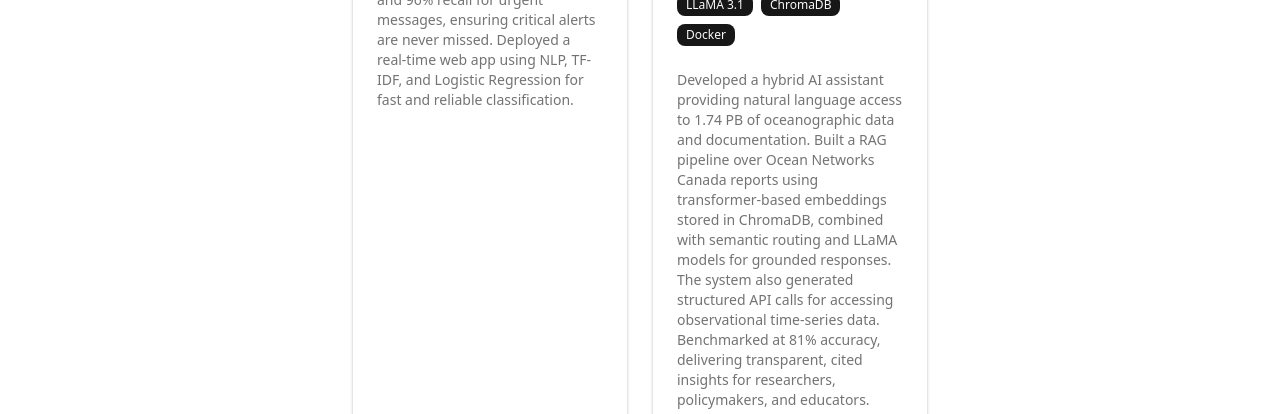
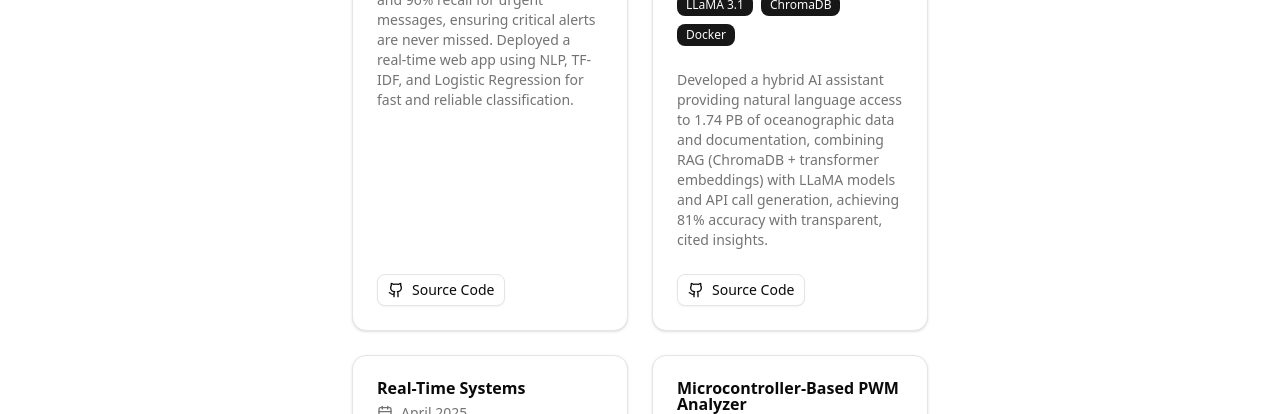
Before and after one commit to kgosal03/Personal-Portfolio-Karan-Gosal, a Next.js app: page /projects in a window 1280 px wide. Shown: the part 386-800 px from the top of the page. Built offline with nearby package versions, Linux system fonts and the light colour scheme.

Commit message:
Update projects.ts

```diff
--- a/src/data/projects.ts
+++ b/src/data/projects.ts
@@ -12,7 +12,7 @@ export const projects = [
     date: "Sept. 2025",
     tech: ["Python", "FastAPI", "Next.js", "LLaMA 3.1", "ChromaDB", "Docker"],
     description:
-      "Developed a hybrid AI assistant providing natural language access to 1.74 PB of oceanographic data and documentation. Built a RAG pipeline over Ocean Networks Canada reports using transformer-based embeddings stored in ChromaDB, combined with semantic routing and LLaMA models for grounded responses. The system also generated structured API calls for accessing observational time-series data. Benchmarked at 81% accuracy, delivering transparent, cited insights for researchers, policymakers, and educators.",
+      "Developed a hybrid AI assistant providing natural language access to 1.74 PB of oceanographic data and documentation, combining RAG (ChromaDB + transformer embeddings) with LLaMA models and API call generation, achieving 81% accuracy with transparent, cited insights.",
     sourceCode:
       "https://github.com/kgosal03/Ocean-Network-Canada-Assistant",
   },
```
